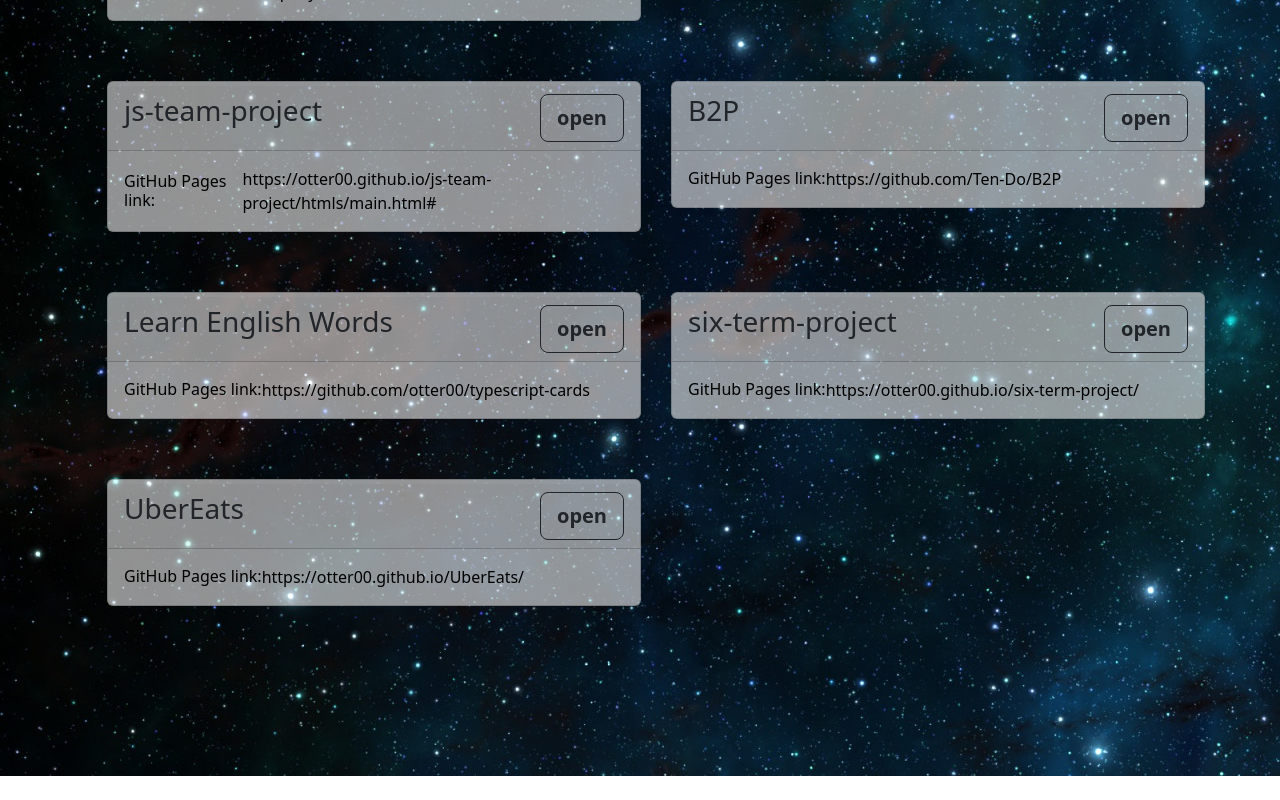
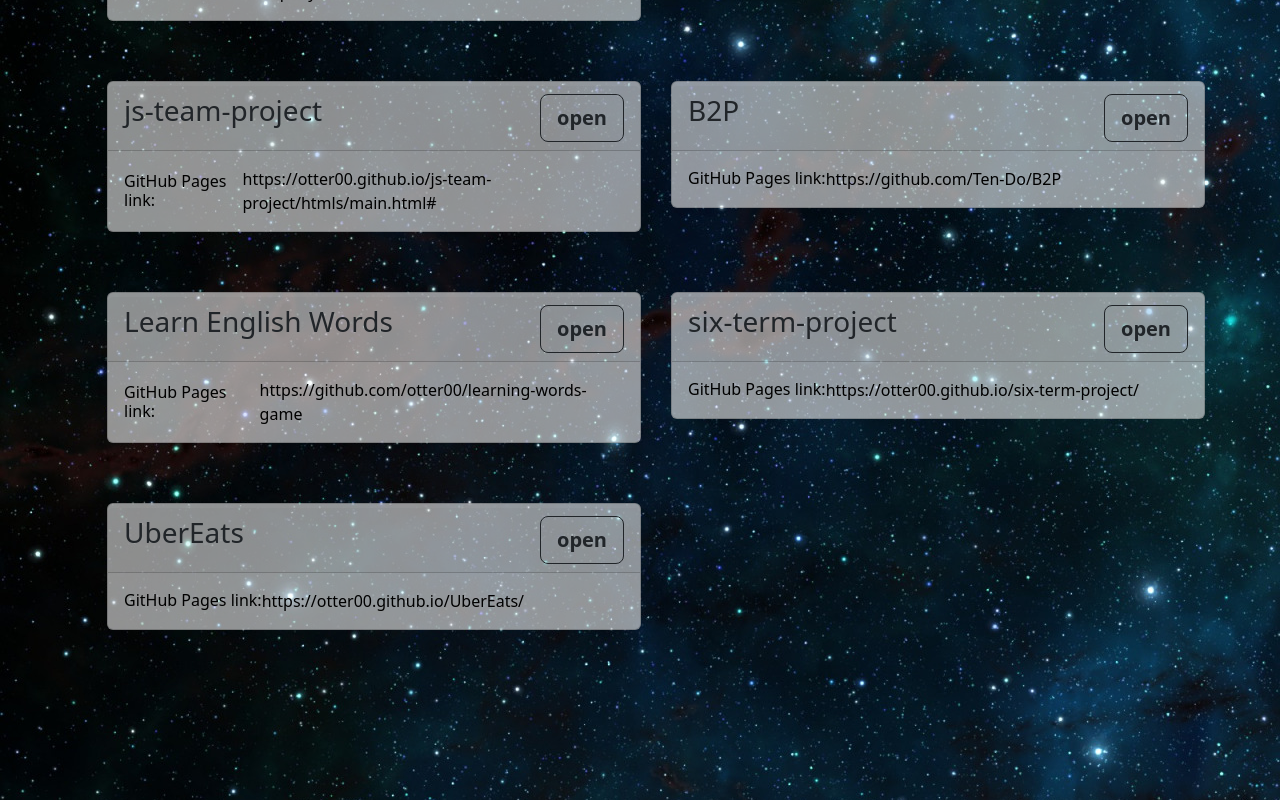
Before and after one commit to otter00/projects-portfolio, a React (Create React App) app: page / in a window 1280 px wide. Shown: the part 619-1419 px from the top of the page. Before the commit the page ends 1395 px from the top, so only its background shows below. Built offline with nearby package versions, Linux system fonts and the light colour scheme.

Commit message:
list changed

```diff
--- a/src/assets/projectsList.js
+++ b/src/assets/projectsList.js
@@ -35,9 +35,9 @@
   {
     id: "4",
     title: "Learn English Words",
-    link: "https://github.com/otter00/typescript-cards",
+    link: "https://github.com/otter00/learning-words-game",
     template: "",
-    text: "Четвёртый проект в рамках обучения фронтенд-разработке - проект на React, разрабатывался в разных ветках: в том числе с использованием Context, MobX. В данный момент переписан на TypeScript для отработки навыков.",
+    text: "Четвёртый проект в рамках обучения фронтенд-разработке - проект на React, игра для изучения английских слов в карточках. Имеется функционал добавления, удаления, редактирования отдельного слова. Все слова взяты с индивидуального API.",
   },
   {
     id: "5",
```
